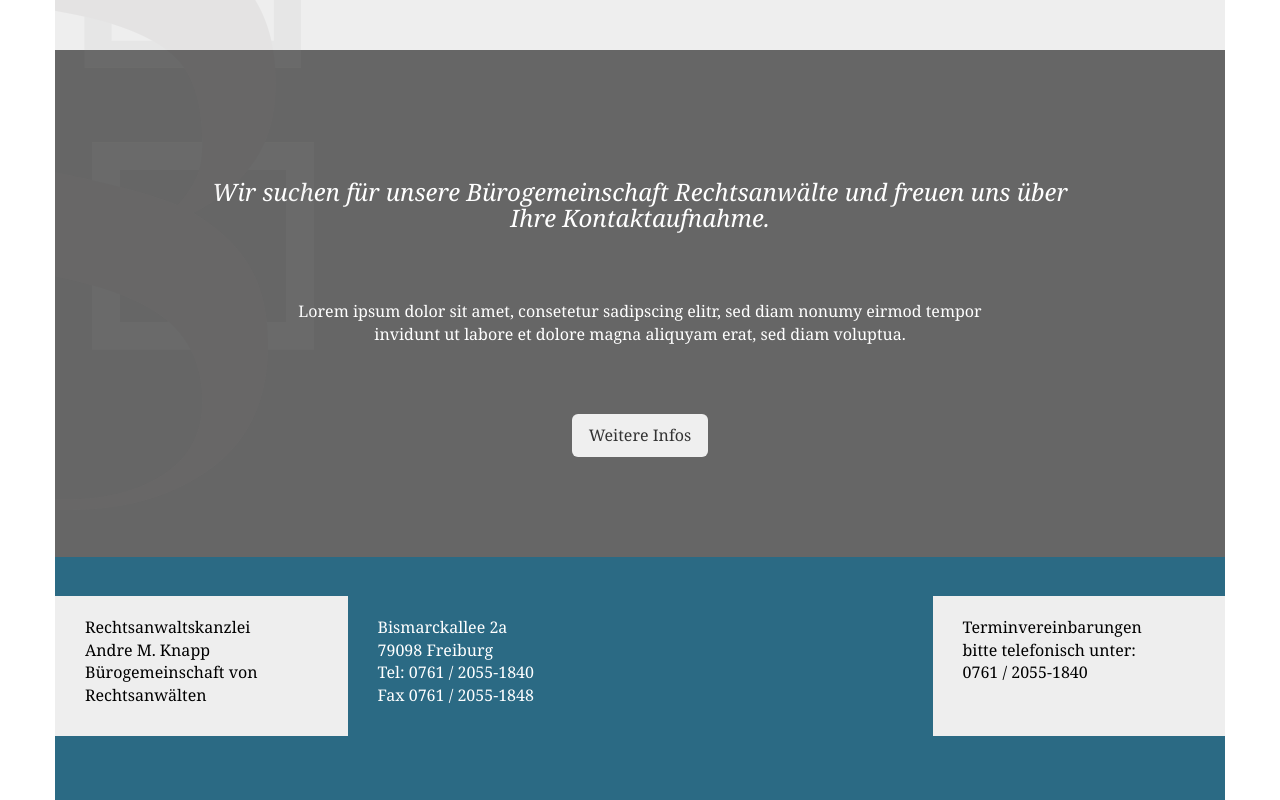
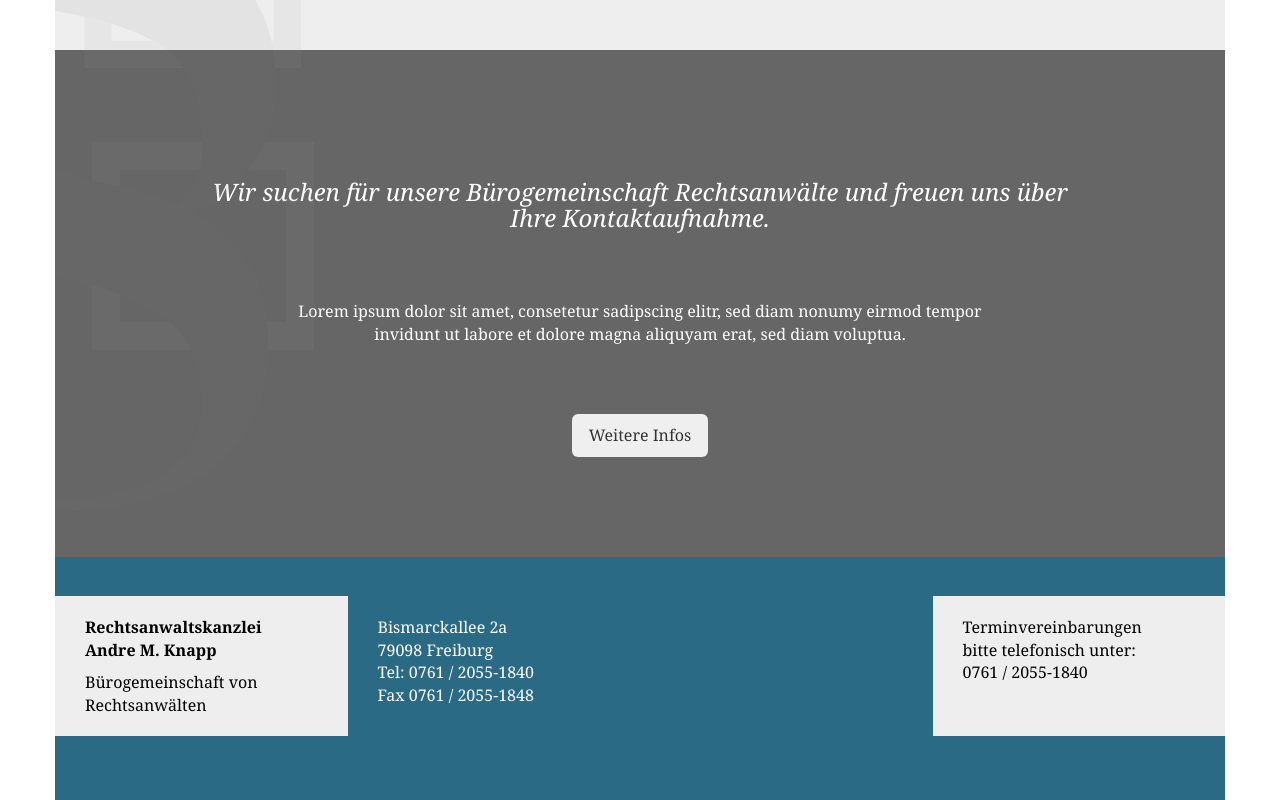
Before and after one commit to fischbroetchen/kanzlei, a plain HTML site: page index.html in a window 1280 px wide. Shown: the part 967-1767 px from the top of the page. Drawn offline with Linux system fonts and the light colour scheme.

Commit message:
minor fixes

```diff
--- a/css/styles.css
+++ b/css/styles.css
@@ -16,6 +16,10 @@ body {
 	border-radius: 0;
 	border: 0;
 
+}
+
+.text-bold {
+	font-weight: bold;
 }
 
 .primary-color-bg {
--- a/index.html
+++ b/index.html
@@ -123,9 +123,11 @@
 
             <div class="col-md-3 col-sm-4 " id="footer-name">
 
-              <p  class="">
+              <p class="text-bold">
               Rechtsanwaltskanzlei <br>
               Andre M. Knapp <br>
+              </p>
+              <p>
               Bürogemeinschaft von <br>
               Rechtsanwälten
               </p>
```
